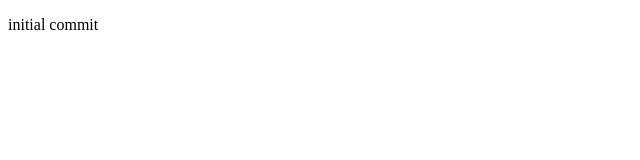
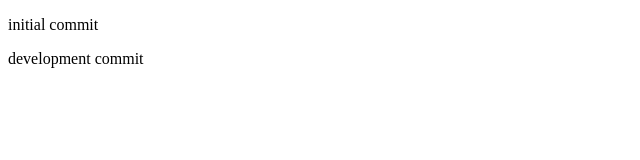
Before and after one commit to onuraym/git-branch-practice, a plain HTML site: page index.html in a window 1280 px wide. Shown: the whole page, without its empty margins (0-640 px from the left). Drawn offline with Linux system fonts and the light colour scheme.

Commit message:
added dev text

```diff
--- a/index.html
+++ b/index.html
@@ -8,5 +8,7 @@
 </head>
 <body>
   <p>initial commit</p>
+
+  <p>development commit</p>
 </body>
 </html>
```
